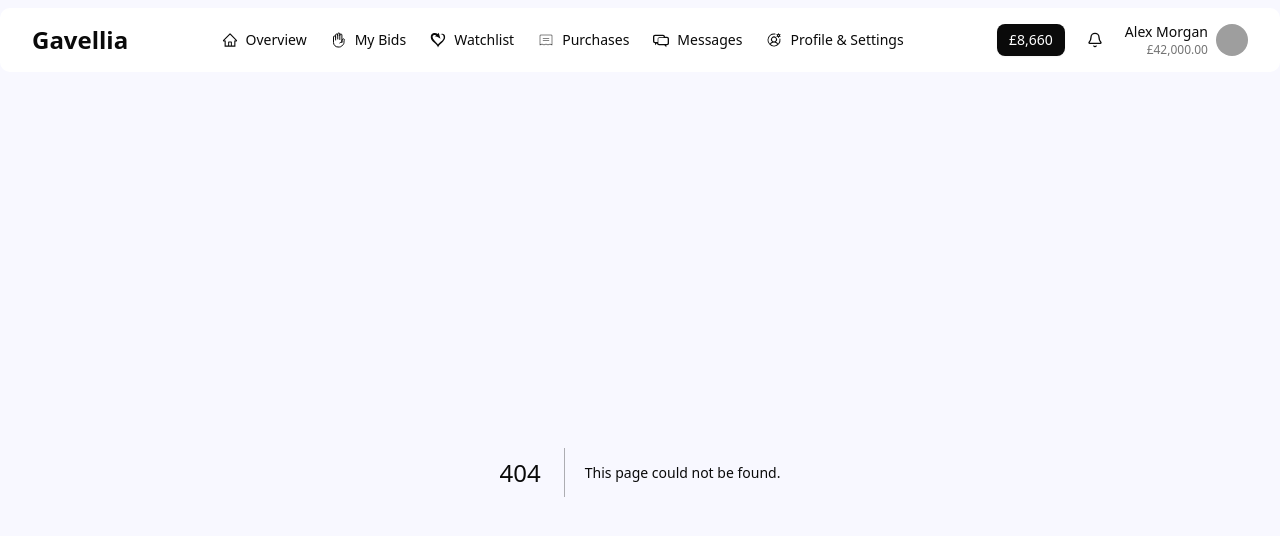
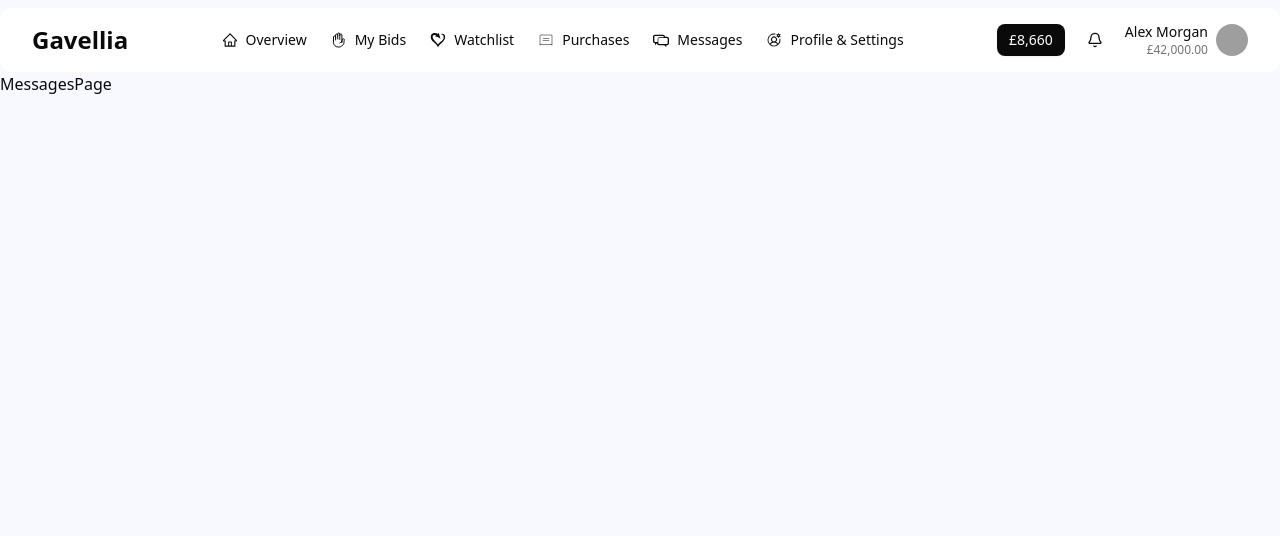
Before and after one commit to Rahul-Mallik-CSE/Gavellia_Buyer_Dashboard, a Next.js app: page /messages in a window 1280 px wide. Before the commit this address had no page. Shown: the top 536 px of the page. Built offline with nearby package versions, Linux system fonts and the light colour scheme; grey boxes are pictures that could not be loaded.

Commit message:
add MessagesPage component

```diff
--- /dev/null
+++ b/src/app/messages/page.tsx
@@ -0,0 +1,9 @@
+/** @format */
+
+import React from "react";
+
+const MessagesPage = () => {
+  return <div>MessagesPage</div>;
+};
+
+export default MessagesPage;
```
